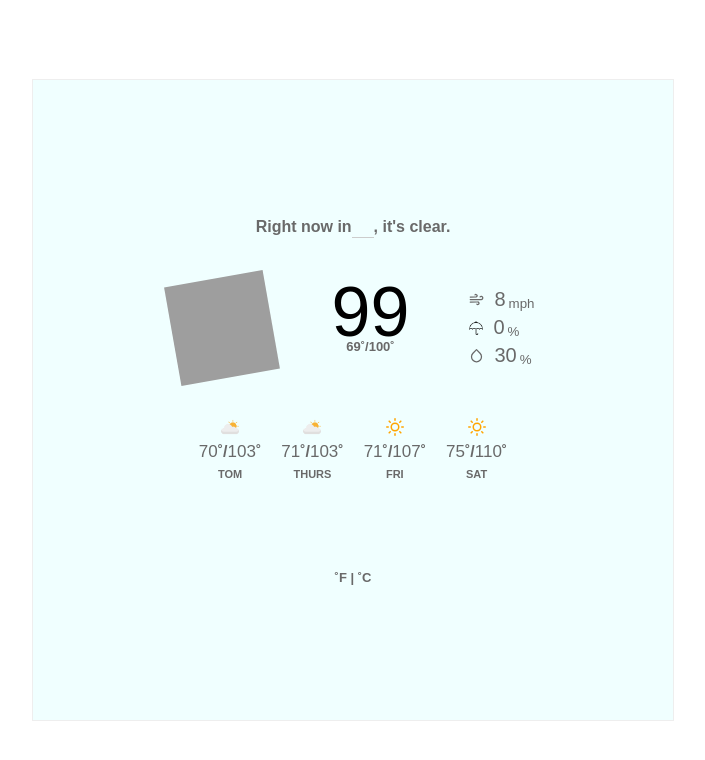
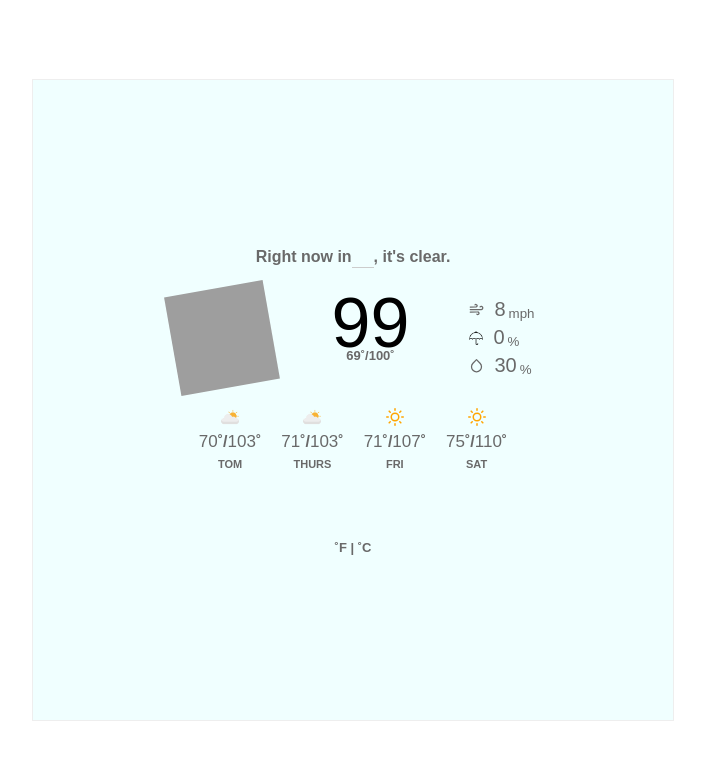
Before and after one commit to lontsimesmer/weather-app, a plain HTML site: page index.html in a window 1280 px wide. Shown: the whole page, without its empty margins (287-992 px from the left). Drawn offline with nearby package versions, Linux system fonts and the light colour scheme; grey boxes are pictures that could not be loaded; a web font is replaced by a local one.

Commit message:
correct linter errors

```diff
--- a/assets/script/script.js
+++ b/assets/script/script.js
@@ -7,6 +7,7 @@ const humid = document.getElementById('humid')
 const sight = document.getElementById('sight')
 const feel = document.getElementById('feel')
 const rain = document.getElementById('rain')
+
 const API_KEY = 'b63c2cbd13be89101a87270b161a6cf0'
 
 const displayData = (weatherItems) => {
--- a/assets/styles/style.css
+++ b/assets/styles/style.css
@@ -26,7 +26,7 @@ main {
 .weather-content {
   display: flex;
   flex-direction: column;
-  gap: 40px;
+  gap: 20px;
   justify-content: space-between;
   width: 100%;
 }
@@ -84,7 +84,7 @@ h1 {
   color: #696969;
   font-size: 13px;
   font-weight: 700;
-  margin-top: -13px;
+  margin-top: -15px;
 }
 
 .element2 {
@@ -122,10 +122,13 @@ small {
 }
 
 .element3 {
+  align-items: center;
   display: flex;
   flex-wrap: wrap;
   gap: 20px;
   justify-content: center;
+  margin: 0 auto;
+  width: 90%;
 }
 
 .icon-data {
```
